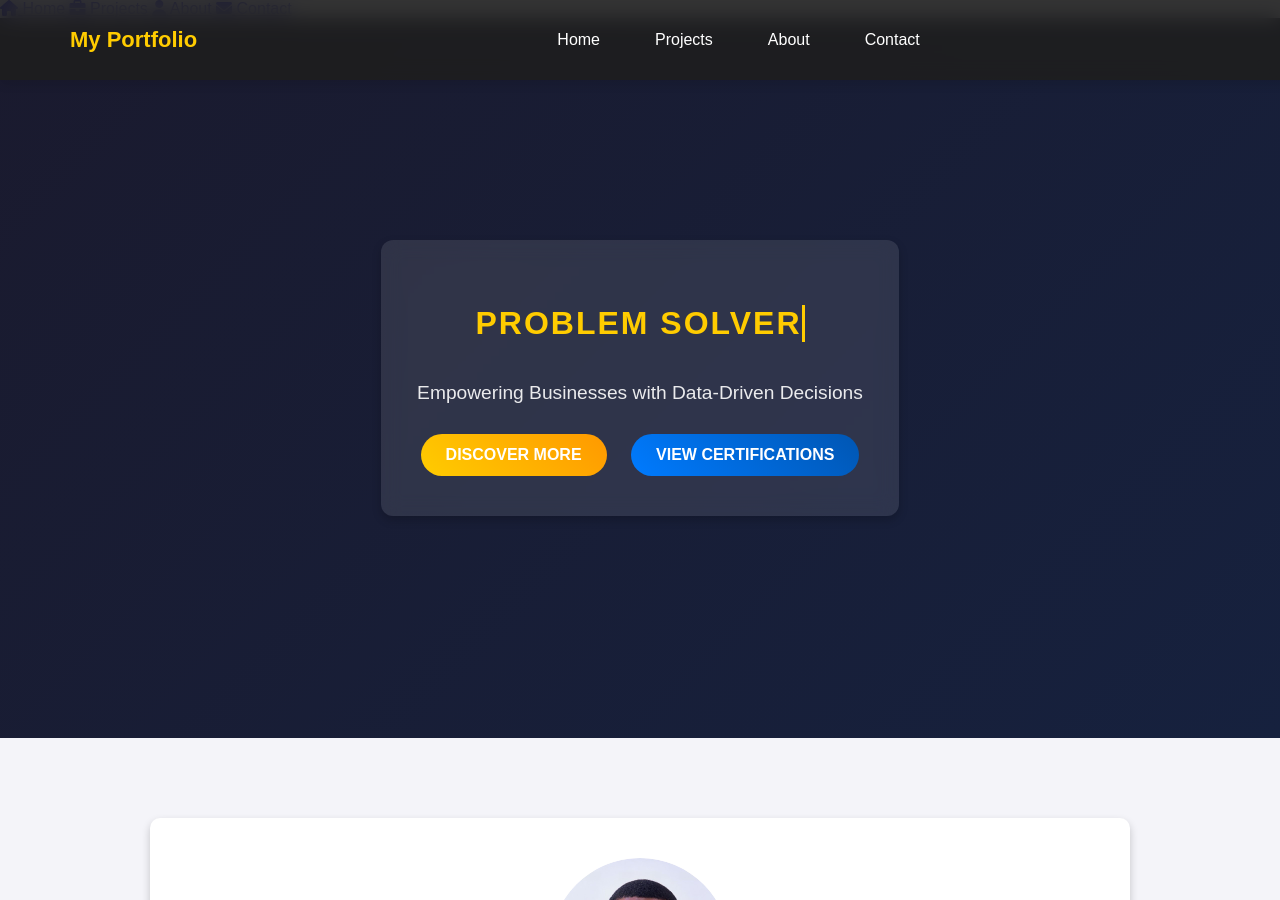
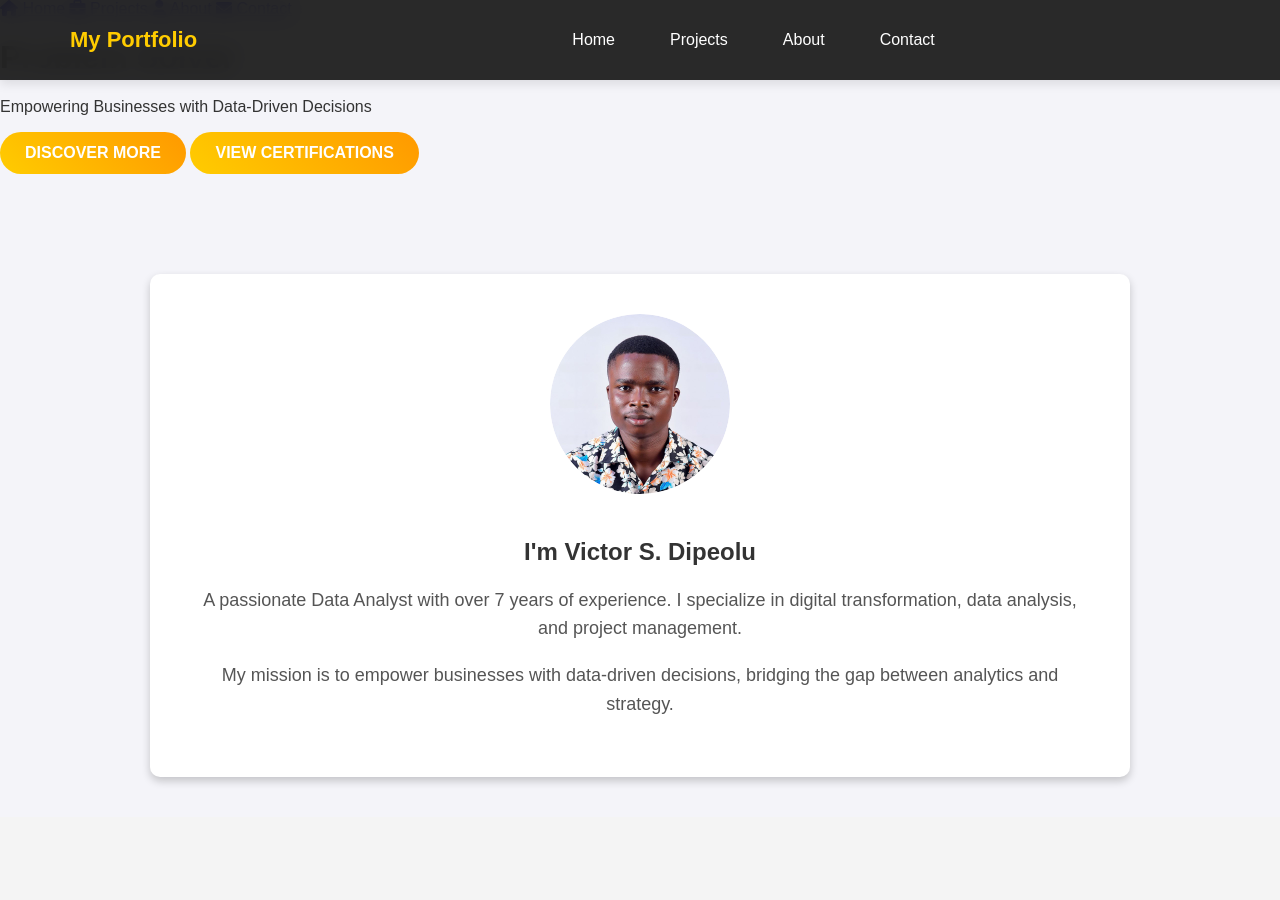
Before and after one commit to Vicmandip1/Portfolio, a Jekyll site: the page about.html, which Jekyll copies as it is, in a window 1280 px wide and 900 px high. Built offline with Jekyll 4.4.1, drawn with Linux system fonts in a browser that asks for light colours.

Commit message:
Update about.css

```diff
--- a/assets/styles/about.css
+++ b/assets/styles/about.css
@@ -1,19 +1,24 @@
-/* Reset and General Styles */
+/* ==============================
+   ✅ Global Styles
+================================= */
 body {
     font-family: 'Poppins', sans-serif;
     background-color: #f4f4f9;
     color: #333;
     margin: 0;
     padding: 0;
+    transition: background 0.3s ease, color 0.3s ease;
 }
 
-/* Navbar Styling */
+/* ==============================
+   ✅ Navbar Styling (Without Hamburger Menu)
+================================= */
 .navbar {
     position: fixed; /* Sticks to the top */
     top: 0;
     left: 0;
     width: 100%;
-    background: rgba(30, 30, 30, 0.9); /* Slight transparency */
+    background: rgba(30, 30, 30, 0.95);
     backdrop-filter: blur(10px); /* Frosted glass effect */
     display: flex;
     justify-content: center;
@@ -24,17 +29,16 @@
     transition: 0.3s ease-in-out;
 }
 
-/* Navigation Container */
+/* ✅ Navigation Container */
 .nav-container {
     width: 100%;
     max-width: 1200px;
-    padding: 0 15px;
     display: flex;
     justify-content: space-between;
     align-items: center;
 }
 
-/* Logo Styling */
+/* ✅ "My Portfolio" Logo */
 .nav-logo {
     color: #ffcc00;
     font-size: 22px;
@@ -47,19 +51,19 @@
     color: #ffffff;
 }
 
-/* Navigation Links */
+/* ✅ Navigation Links */
 .nav-menu {
     display: flex;
     list-style: none;
     gap: 25px;
 }
 
-/* Navigation Items */
+/* ✅ Navigation Items */
 .nav-item {
     position: relative;
 }
 
-/* Navigation Links */
+/* ✅ Navigation Links */
 .nav-link {
     color: white;
     font-size: 16px;
@@ -69,12 +73,12 @@
     position: relative;
 }
 
-/* Hover Effect */
+/* ✅ Hover Effect */
 .nav-link:hover {
     color: #ffcc00;
 }
 
-/* Underline Effect on Hover */
+/* ✅ Underline Effect on Hover */
 .nav-link::after {
     content: "";
     display: block;
@@ -91,165 +95,24 @@
     width: 100%;
 }
 
-/* Active Link Effect */
+/* ✅ Active Link Effect */
 .nav-link.active {
     color: #ffcc00;
     font-weight: bold;
 }
 
-/* Sticky Navbar Effect */
+/* ✅ Sticky Navbar Effect */
 .scrolled {
-    background: rgba(30, 30, 30, 1); /* Full opaque on scroll */
+    background: rgba(30, 30, 30, 1);
     box-shadow: 0px 4px 15px rgba(0, 0, 0, 0.3);
 }
 
-/* Hamburger Menu (For Mobile) */
-.hamburger {
-    display: block;
-}
-
-.hamburger span {
-    background: white;
-    width: 30px;
-    height: 3px;
-    margin: 5px;
-    transition: 0.3s ease-in-out;
-}
-
-/* Responsive Navigation */
-@media (max-width: 768px) {
-    .nav-menu {
-        display: none;
-        flex-direction: column;
-        position: absolute;
-        top: 60px;
-        right: 10px;
-        background: rgba(30, 30, 30, 0.95);
-        width: 200px;
-        width: 80%;
-        max-width: 250px;
-        overflow: hidden;
-        border-radius: 5px;
-        text-align: right;
-        padding: 15px 0;
-        box-shadow: 0px 5px 15px rgba(0, 0, 0, 0.3);
-    }
-
-    .nav-menu.active {
-        display: flex;
-    }
-
-    .nav-item {
-        padding: 10px 20px;
-    }
-
-    .hamburger {
-        display: flex;
-    }
-}
-
-/* Animate Hamburger Menu */
-.hamburger.active span:nth-child(1) {
-    transform: translateY(8px) rotate(45deg);
-}
-
-.hamburger.active span:nth-child(2) {
-    opacity: 0;
-}
-
-.hamburger.active span:nth-child(3) {
-    transform: translateY(-8px) rotate(-45deg);
-}
-
-/* Hero Section - Compact & Elegant */
-.hero {
-    height: 80vh;
-    background: linear-gradient(135deg, #1a1a2e, #16213e);
-    display: flex;
-    align-items: center;
-    justify-content: center;
-    text-align: center;
-    position: relative;
-    overflow: hidden;
-}
-
-/* Glassmorphism Overlay */
-.hero-overlay {
-    position: relative;
-    z-index: 2;
-    background: rgba(255, 255, 255, 0.1);
-    padding: 30px;
-    border-radius: 12px;
-    backdrop-filter: blur(10px);
-    box-shadow: 0 4px 10px rgba(0, 0, 0, 0.2);
-    color: white;
-    text-align: center;
-    animation: fadeIn 2s ease-in-out;
-}
-
-/* Animated Hero Text */
-.hero-title {
-    font-size: 2.8rem;
-    font-weight: bold;
-    text-transform: uppercase;
-    letter-spacing: 2px;
-}
-
-/* Dynamic Text Animation */
-#dynamic-text {
-    display: inline-block;
-    overflow: hidden;
-    white-space: nowrap;
-    border-right: 3px solid #ffcc00;
-    font-size: 2.0rem;
-    font-weight: bold;
-    color: #ffcc00;
-    animation: typing 4s steps(30, end) infinite, blink 0.7s infinite;
-}
-
-/* Subtitle Styling */
-.hero-subtitle {
-    font-size: 1.2rem;
-    margin-top: 10px;
-    opacity: 0.9;
-}
-
-/* CTA Buttons */
-.hero-buttons {
-    margin-top: 20px;
-}
-
-.cta-button {
-    display: inline-block;
-    margin: 10px;
-    padding: 12px 25px;
-    font-size: 1rem;
-    font-weight: bold;
-    text-transform: uppercase;
-    text-decoration: none;
-    color: #fff;
-    background: linear-gradient(45deg, #ffcc00, #ff9900);
-    border-radius: 30px;
-    transition: transform 0.3s ease-in-out;
-}
-
-.cta-button:hover {
-    transform: scale(1.1);
-}
-
-.cta-button.secondary {
-    background: linear-gradient(45deg, #007bff, #0056b3);
-}
-
-/* Smooth Scrolling Effect */
-html {
-    scroll-behavior: smooth;
-}
-
-/* About Section */
+/* ==============================
+   ✅ About Section Styles
+================================= */
 .about {
     max-width: 900px;
-    margin: 80px auto;
+    margin: 100px auto 40px;
     padding: 40px;
     background: #fff;
     box-shadow: 0 4px 8px rgba(0, 0, 0, 0.2);
@@ -257,12 +120,20 @@
     text-align: center;
 }
 
-.about-container {
-    display: flex;
-    flex-direction: column;
-    align-items: center;
+.about h1 {
+    font-size: 2.5rem;
+    color: #222;
 }
 
+.about p {
+    font-size: 18px;
+    color: #555;
+    line-height: 1.6;
+}
+
+/* ==============================
+   ✅ Profile Image
+================================= */
 .profile-image {
     border-radius: 50%;
     width: 180px;
@@ -276,17 +147,19 @@
     transform: scale(1.1);
 }
 
-/* Certifications Section */
+/* ==============================
+   ✅ Certifications Section
+================================= */
 .certifications {
     text-align: center;
     padding: 60px 20px;
     background: #f4f4f4;
 }
 
-/* Certification Grid - Ensures Perfect Layout */
+/* ✅ Certification Grid */
 .cert-grid {
     display: grid;
-    grid-template-columns: repeat(3, 1fr); /* Ensures 3 columns */
+    grid-template-columns: repeat(3, 1fr);
     gap: 20px;
     justify-content: center;
     align-items: center;
@@ -294,7 +167,7 @@
     margin: auto;
 }
 
-/* Certification Item - Styles each certification */
+/* ✅ Certification Item */
 .cert-item {
     background: white;
     padding: 20px;
@@ -309,13 +182,15 @@
     transform: scale(1.05);
 }
 
-/* "View More" Button Container */
+/* ✅ "View More" Button */
 .cert-more {
     margin-top: 30px;
     text-align: center;
 }
 
-/* CTA Button Styling */
+/* ==============================
+   ✅ CTA Buttons (Modern & Stylish)
+================================= */
 .cta-button {
     display: inline-block;
     padding: 12px 25px;
@@ -333,14 +208,9 @@
     transform: scale(1.1);
 }
 
-/* Responsive Design - Adjust grid for smaller screens */
-@media (max-width: 768px) {
-    .cert-grid {
-        grid-template-columns: repeat(1, 1fr); /* Switch to 1 column for mobile */
-    }
-}
-
-/* Testimonials Section */
+/* ==============================
+   ✅ Testimonials Section
+================================= */
 .testimonials {
     text-align: center;
     padding: 50px;
@@ -363,74 +233,83 @@
     text-align: center;
 }
 
-/* Keyframe Animations */
-@keyframes fadeIn {
-    from { opacity: 0; transform: translateY(20px); }
-    to { opacity: 1; transform: translateY(0); }
-}
-.profile-image {
-    border-radius: 50%;
-    width: 180px;
-    height: 180px;
-    object-fit: cover;
-    margin-bottom: 20px;
-    transition: transform 0.3s ease-in-out;
+/* ==============================
+   ✅ Footer Styles
+================================= */
+footer {
+    text-align: center;
+    padding: 20px;
+    background: #333;
+    color: #fff;
+    position: relative;
+    bottom: 0;
+    width: 100%;
 }
 
-.profile-image:hover {
-    transform: scale(1.1);
+footer p {
+    margin: 0;
 }
 
-/* Certifications Section */
-.certifications {
-    text-align: center;
-    padding: 60px 20px;
-    background: #f4f4f4;
+/* ==============================
+   ✅ Mobile-Specific Styles (For Better Experience)
+================================= */
+@media screen and (max-width: 768px) {
+
+    /* ✅ Adjust Navbar */
+    .navbar {
+        padding: 10px 15px;
+        justify-content: space-between;
+        background: rgba(30, 30, 30, 0.98);
     }
 
-.cert-grid {
-    display: flex;
-    justify-content: center;
-    gap: 20px;
+    /* ✅ Centered Menu */
+    .nav-menu {
+        display: none;
+        flex-direction: column;
+        position: absolute;
+        top: 60px;
+        left: 0;
+        width: 100%;
+        background: rgba(30, 30, 30, 0.98);
+        text-align: center;
+        padding: 15px 0;
+        box-shadow: 0px 5px 15px rgba(0, 0, 0, 0.4);
     }
 
-.cert-item {
-    background: white;
-    padding: 20px;
-    border-radius: 8px;
-    box-shadow: 0 4px 8px rgba(0, 0, 0, 0.2);
-    transition: transform 0.3s ease-in-out;
+    /* ✅ Show Menu When Active */
+    .nav-menu.active {
+        display: flex;
     }
 
-.cert-item:hover {
-    transform: translateY(-10px);
+    .nav-item {
+        padding: 14px 0;
+        font-size: 18px;
     }
 
-/* Testimonials Section */
-.testimonials {
-    text-align: center;
-    padding: 50px;
-    background: #222;
+    .nav-link {
         color: white;
+        font-weight: 500;
+        transition: color 0.3s ease-in-out;
     }
 
-.testimonial-slider {
-    display: flex;
-    justify-content: center;
-    gap: 20px;
-    animation: fadeIn 2s ease-in-out;
+    .nav-link:hover {
+        color: #ffcc00;
     }
 
-.testimonial {
-    background: #333;
-    padding: 20px;
-    border-radius: 10px;
-    max-width: 400px;
-    text-align: center;
+    /* ✅ Adjust Sections for Mobile */
+    .about {
+        width: 90%;
+        padding: 30px;
     }
 
-/* Keyframe Animations */
-@keyframes fadeIn {
-    from { opacity: 0; transform: translateY(20px); }
-    to { opacity: 1; transform: translateY(0); }
+    /* ✅ Adjust Grid for Smaller Screens */
+    .cert-grid {
+        grid-template-columns: repeat(1, 1fr);
     }
+
+    /* ✅ Footer Adjustments */
+    footer {
+        padding: 15px;
+        font-size: 14px;
+    }
+}
```
Lines whose indentation alone changed are shown as unchanged.
